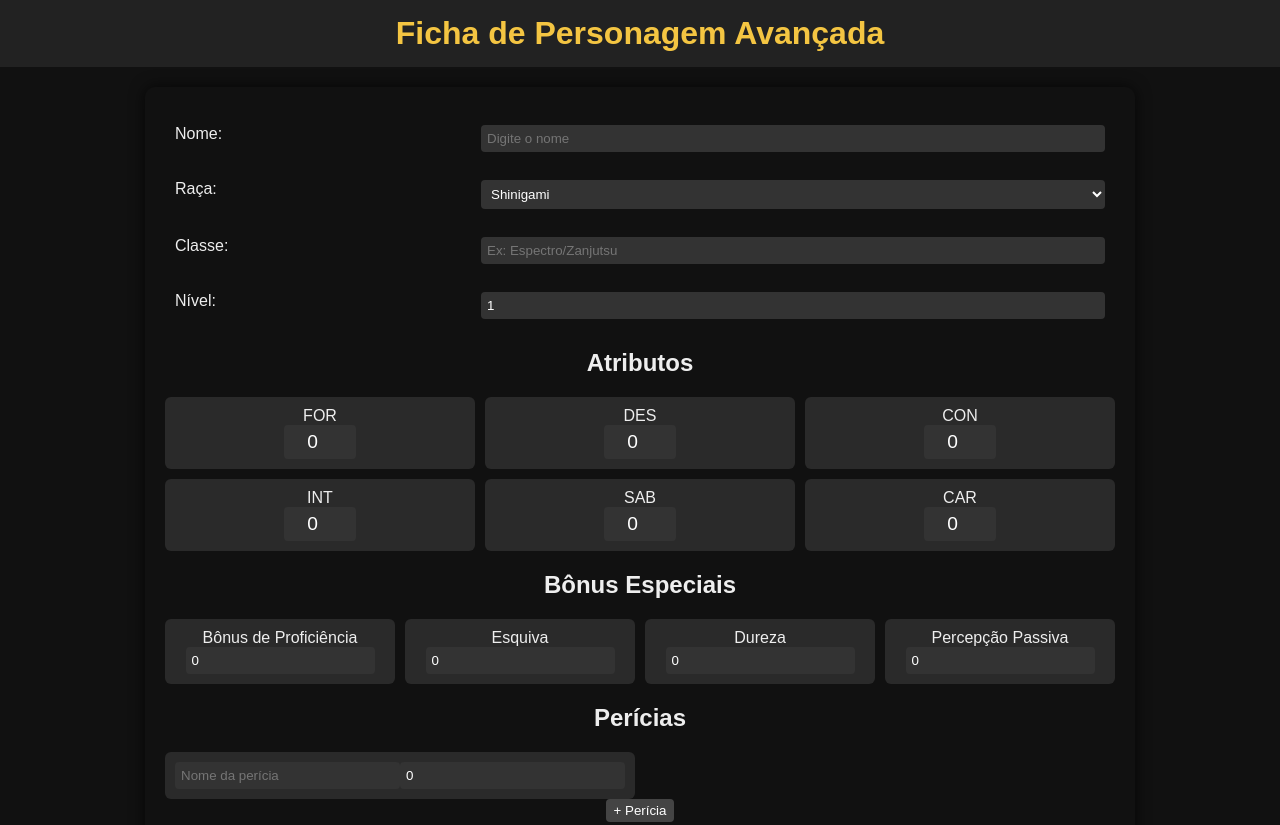
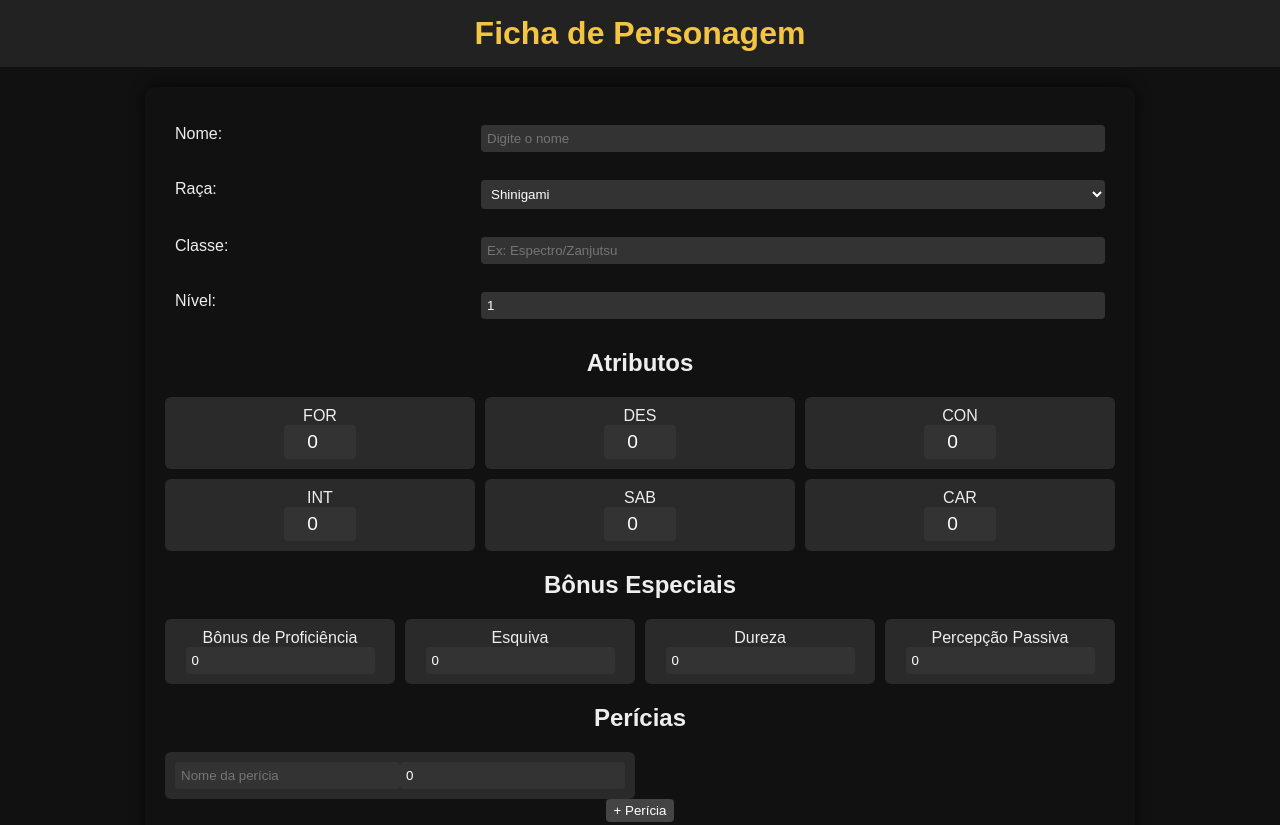
Before and after one commit to Lucci268/BleachFicha, a plain HTML site: page index.html in a window 1280 px wide. Shown: the top 825 px of the page. Drawn offline with nearby package versions, Linux system fonts and the light colour scheme.

Commit message:
Update index.html

```diff
--- a/index.html
+++ b/index.html
@@ -23,7 +23,7 @@
 </style>
 </head>
 <body>
-<h1>Ficha de Personagem Avançada</h1>
+<h1>Ficha de Personagem</h1>
 <div class="ficha" id="ficha">
   <div class="campo">
     <label>Nome:</label>
```
